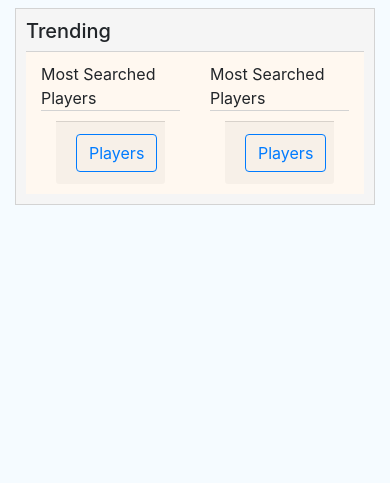
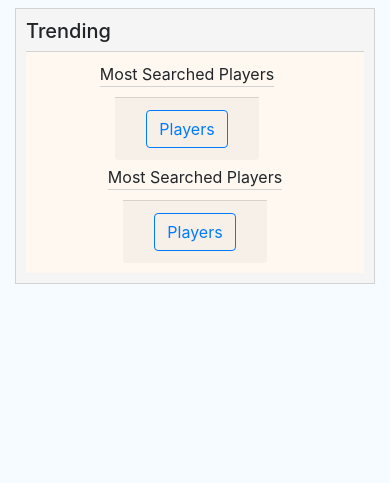
Before and after one commit to RippyTheGator/statsy, a Django app: template blog/templates/blog/home.html in a window 390 px wide. Shown: the part 57-540 px from the top of the page. Run offline with Django 3.2, Linux system fonts and the light colour scheme; the template is opened without the code that fills it, so the values that code supplies are empty; some libraries are stand-ins or nearby versions.

Commit message:
changes to index on mobile

```diff
--- a/stats/templates/stats/index.html
+++ b/stats/templates/stats/index.html
@@ -60,9 +60,9 @@
          <div id="mobile-content">
              <div class="content mt-2 col-md-9" style="width:auto">
                  <h5>Trending</h5>
-                 <div class="content-article">
-                     <div class="row">
-                    <div class="col-6">
+                 <div class="content-article text-center">
+                     <div class="row justify-content-center">
+                    <div class="col-xs-12 mr-3">
 
                          Most Searched Players
                             <div class="content-article" style="font-size: 12px; min-width: 50%;">
@@ -76,7 +76,7 @@
                                 </div>
                     </div>
                     </div>
-                    <div class="col-6">
+                    <div class="col-xs-12">
 
                         Most Searched Players
                         <div class="content-article" style="font-size: 12px; min-width:50%">
```
